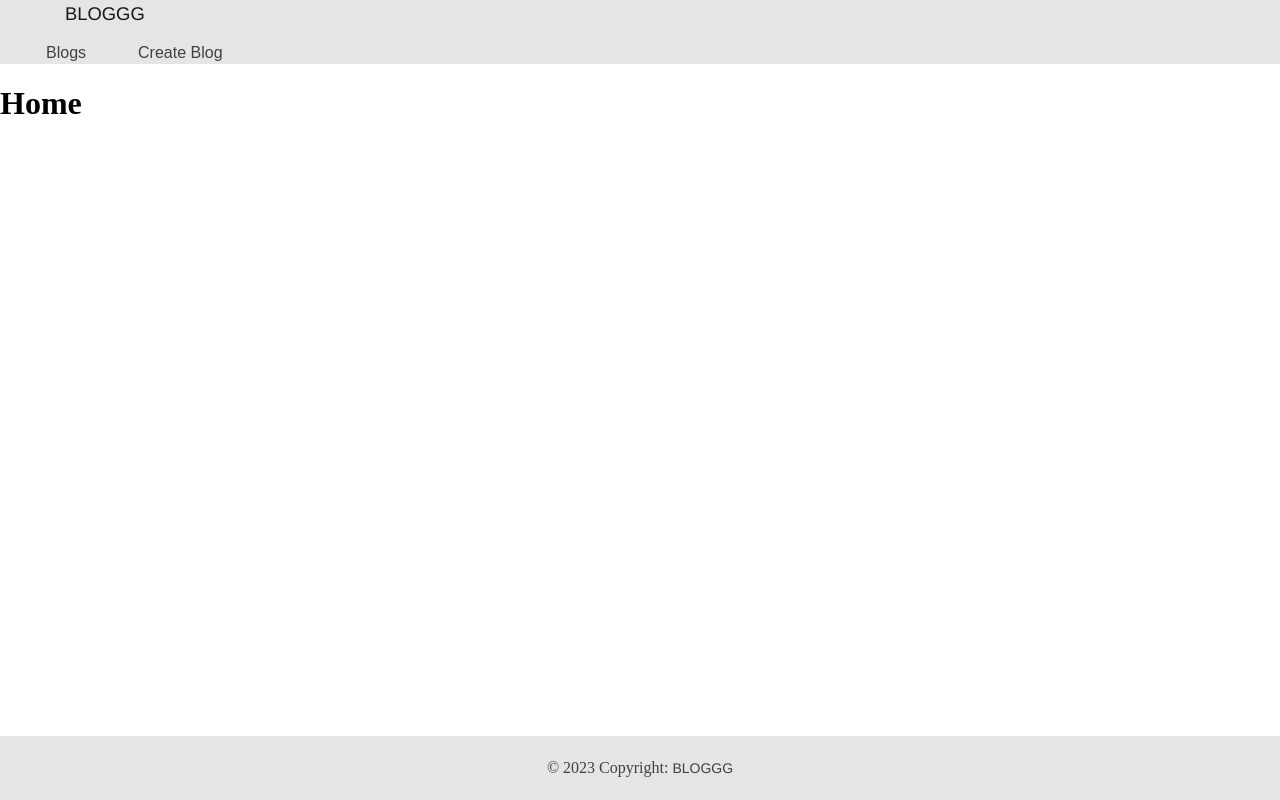
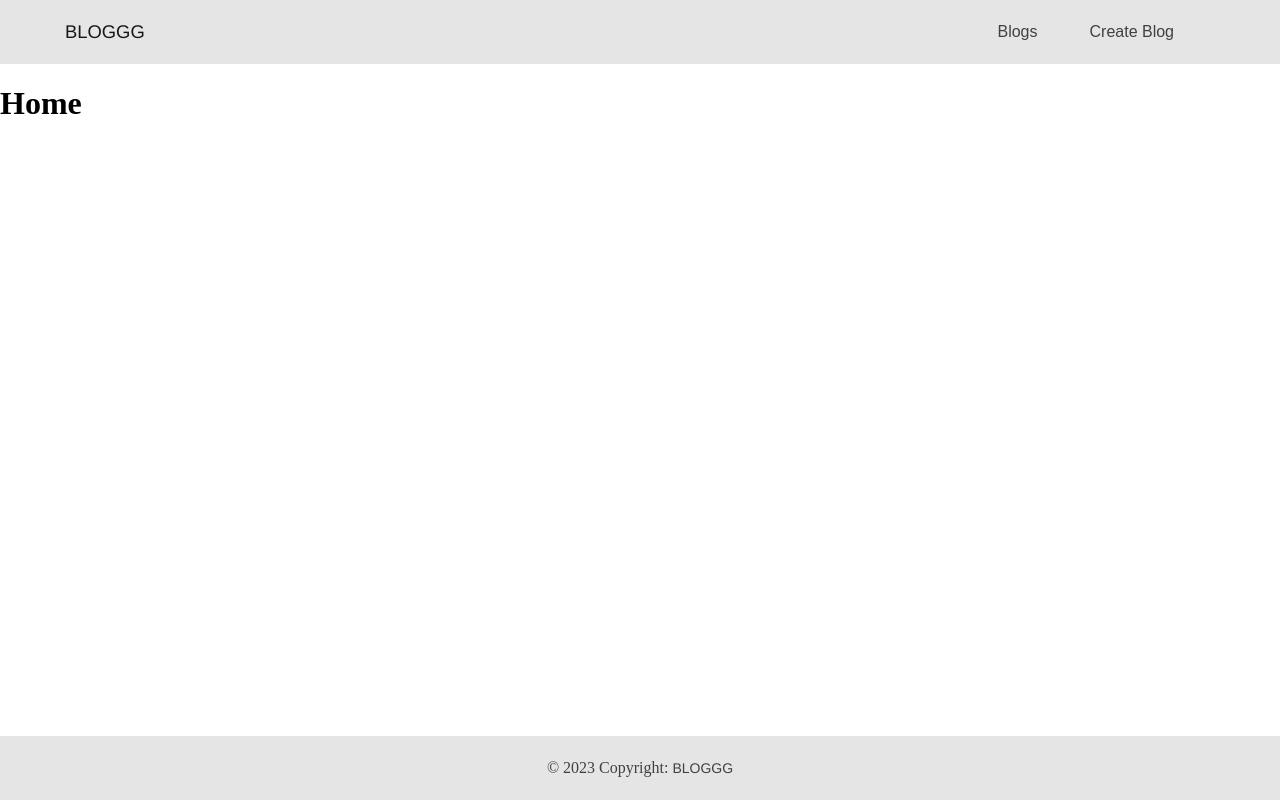
Before and after one commit to saeedyussif663/blogs-clone, a React (Create React App) app: page / in a window 1280 px wide. Built offline with nearby package versions, Linux system fonts and the light colour scheme.

Commit message:
changed nav

```diff
--- a/src/Components/NavBar.js
+++ b/src/Components/NavBar.js
@@ -4,7 +4,6 @@ import { Link } from "react-router-dom"
 const NavBar = () => {
     return (
         <div className="nav-container">
-            <nav>
             <h3>Bloggg</h3>
                 <div className="bar">
                     <ul>
@@ -12,7 +11,6 @@ const NavBar = () => {
                     <Link to='/addnew'><button>Create Blog</button></Link>
                     </ul>
                 </div>
-            </nav>
                 <button className="menu">Menu</button>
         </div>
     )
```
